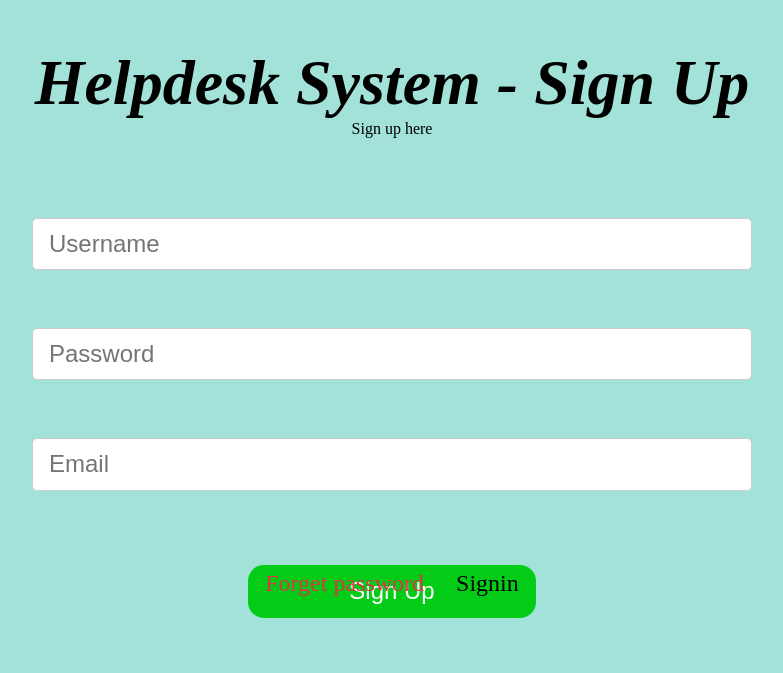
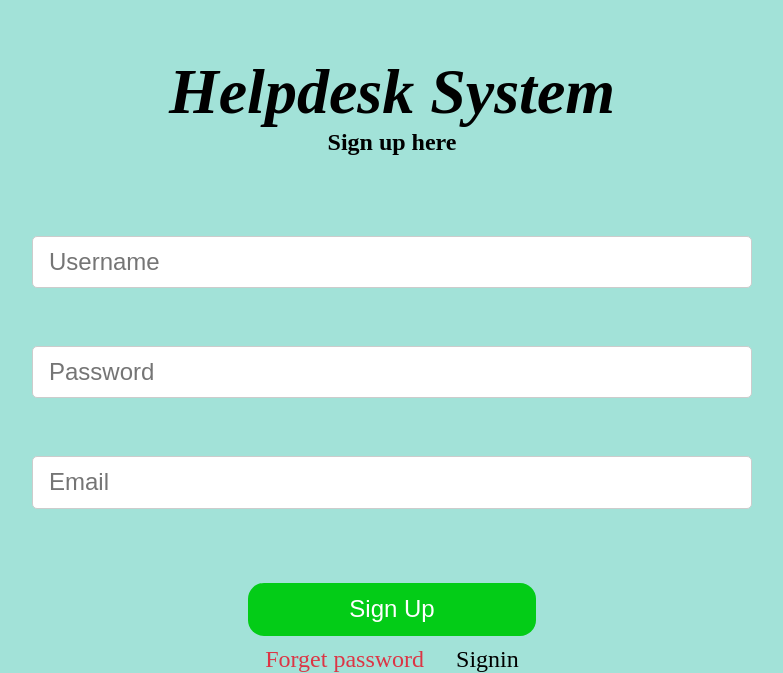
Before and after one commit to aarushicpandey0007/WeAnalyz_Assignment, a React (Create React App) app: page /signup in a window 1280 px wide. Shown: the part 127-800 px from the top of the page, without its empty margins (248-1031 px from the left). Built offline with nearby package versions, Linux system fonts and the light colour scheme.

Commit message:
Update Signup.jsx

```diff
--- a/src/Authentication/Signup.jsx
+++ b/src/Authentication/Signup.jsx
@@ -6,23 +6,23 @@ function Signup() {
     return (
         <div className="signinDiv">
             <div className="signBox">
-                <h1 className="signin_head">Helpdesk System - Sign Up</h1>
-                 <p> Sign up here </p>
-                <form>
+                <h1 className="signin_head">Helpdesk System</h1>
+                 <h2 className='signup_head'> Sign up here </h2>
+                <form className='signinform'>
                     <input type="text" placeholder="Username" />
 
                     <input type="password" placeholder="Password" />
                     <input type="email" placeholder="Email" />
                     <button type="submit" className="signup-button">Sign Up</button>
-                </form>
                 <div className="row">
                                     <Link to="/forget-password" className="forgetLink">
                                         Forget password
                                     </Link>
-                                    <Link to="/Signup" className="signupLink">
+                                    <Link to="/Signin" className="signupLink">
                                         Signin
                                     </Link>
                                 </div>
+                </form>
             </div>
         </div>
     );
```
